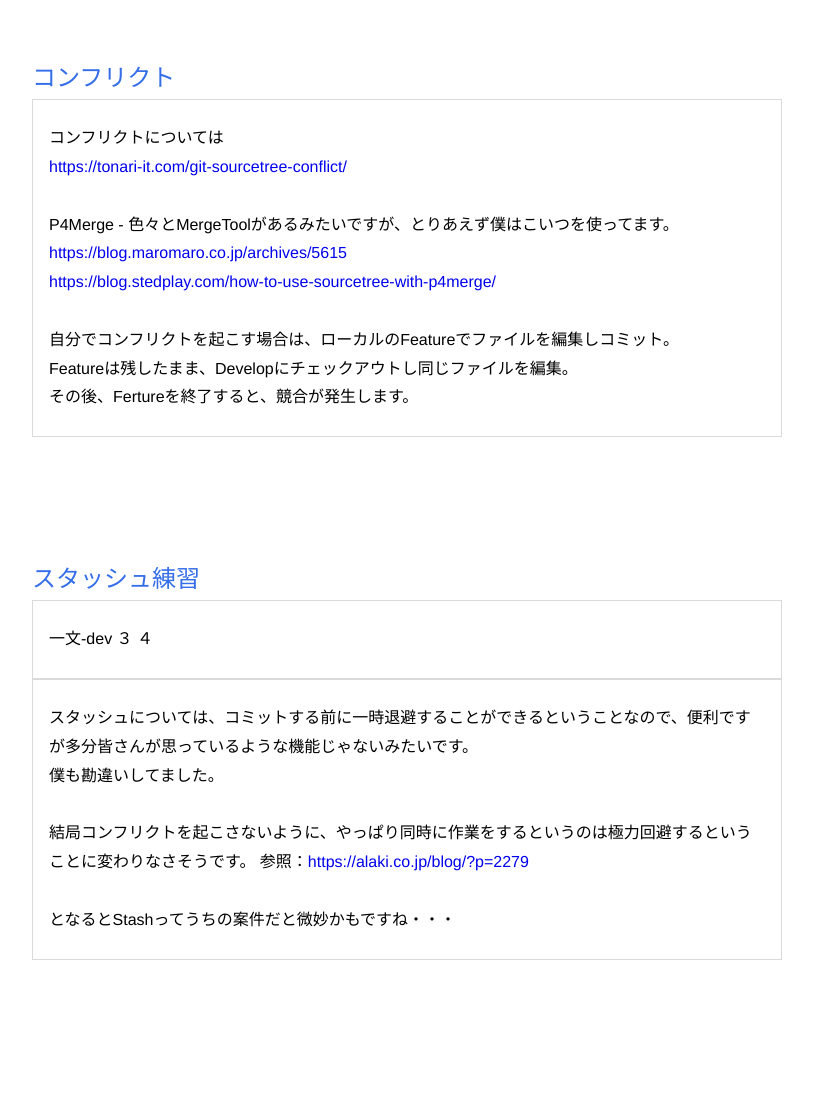
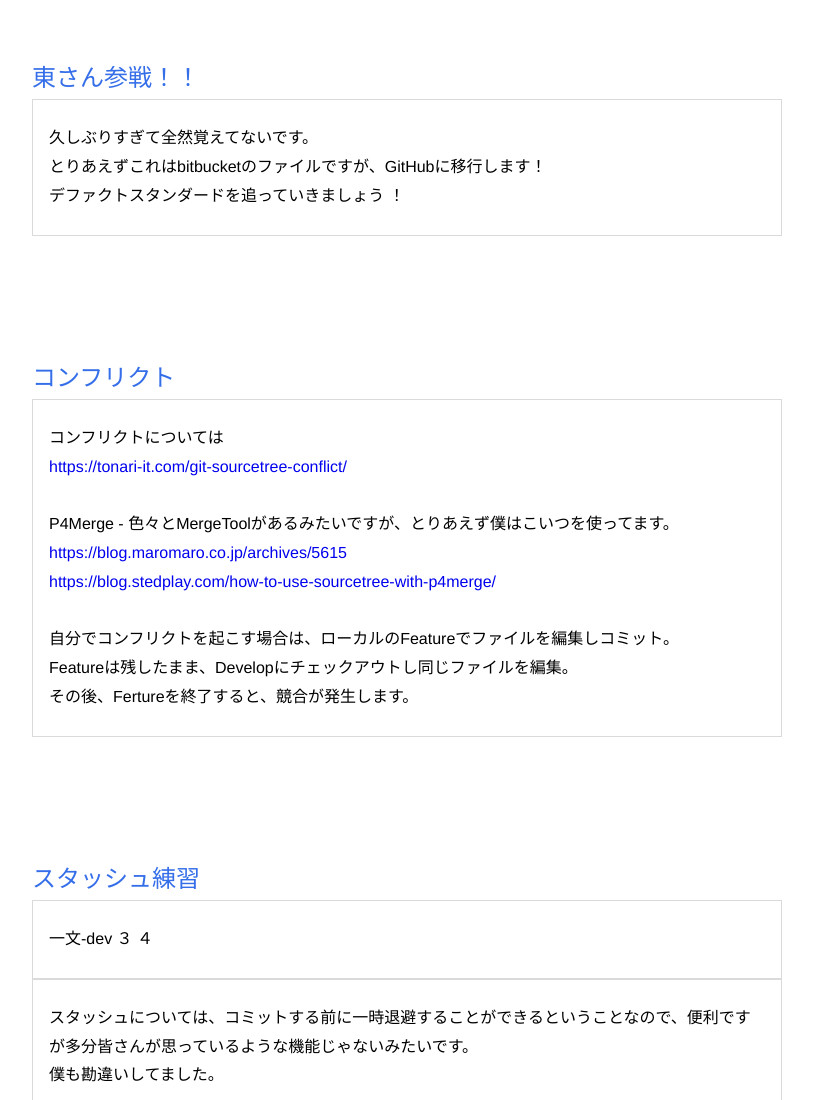
Before and after one commit to moriyamaharuka/test_team_practice, a plain HTML site: page view/yamauchi.html in a window 1280 px wide. Shown: the top 1100 px of the page, without its empty margins (233-1046 px from the left). Drawn offline with Linux system fonts and the light colour scheme.

Commit message:
東さん参戦！

```diff
--- a/view/yamauchi.html
+++ b/view/yamauchi.html
@@ -13,6 +13,18 @@
 </head>
 
 <body>
+
+
+    <section>
+        <h2>東さん参戦！！</h2>
+        <div id="box_practice">
+            久しぶりすぎて全然覚えてないです。<br>
+            とりあえずこれはbitbucketのファイルですが、GitHubに移行します！<br>
+            デファクトスタンダードを追っていきましょう  ！
+
+        </div>
+    </section>
+
     <section>
         <h2>コンフリクト</h2>
         <div id="box_practice">
@@ -48,6 +60,7 @@
         </div>
     </section>
 
+
 </body>
 
 </html>
```
